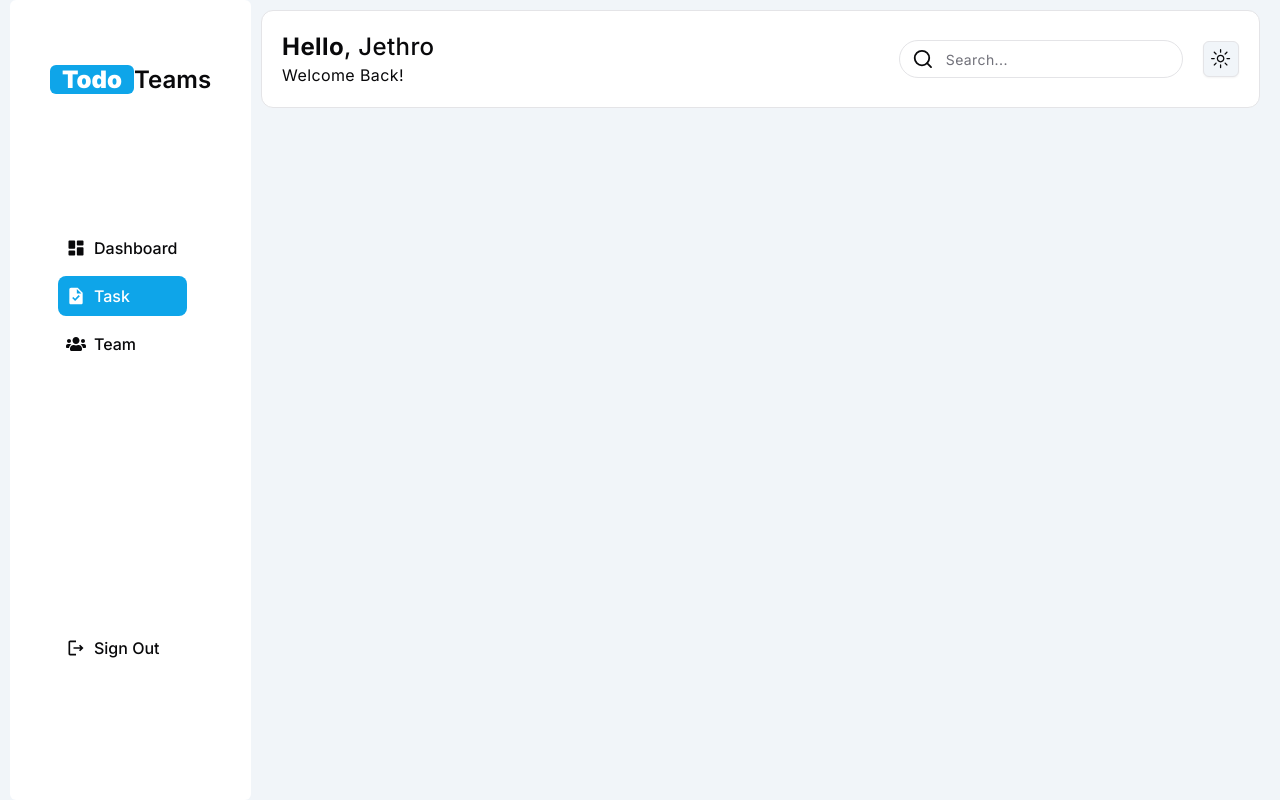
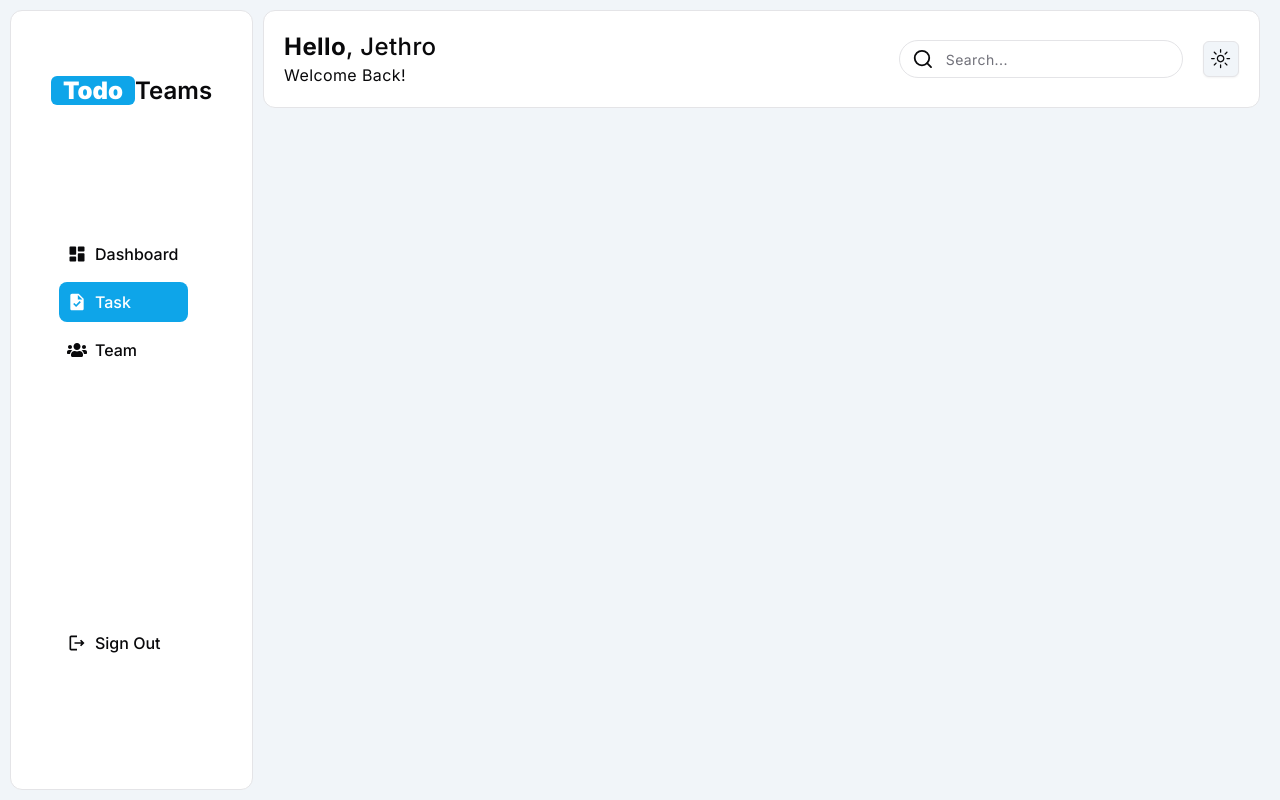
Before and after one commit to jethrocadang/next-todo-list, a Next.js app: page /tasks in a window 1280 px wide. Built offline with nearby package versions, Linux system fonts and the light colour scheme.

Commit message:
sideBar:[refactored]

```diff
--- a/src/components/layout/SideBar.tsx
+++ b/src/components/layout/SideBar.tsx
@@ -1,33 +1,35 @@
-"use client"
+"use client";
 
 import Link from "next/link";
 import { RiDashboardFill } from "react-icons/ri";
 import { MdTask, MdOutlineLogout } from "react-icons/md";
 import { FaUsers } from "react-icons/fa";
 import { usePathname } from "next/navigation";
-
+import { Card } from "../ui/card";
 
 const SideBar = () => {
   const pathname = usePathname();
 
-  const hiddenNav = ["/"]
+  const hiddenNav = ["/"];
 
-  if(hiddenNav.includes(pathname)) {
-    return null
+  if (hiddenNav.includes(pathname)) {
+    return null;
   }
 
   return (
-    <aside className="h-full rounded-md bg-white">
-      <div className="flex h-full flex-col pt-16">
+    <aside className="h-full rounded-md py-2.5">
+        <Card className="flex h-full flex-col pt-16 shadow-none">
           <div className="w-full px-10 text-2xl font-semibold">
-          <span className="rounded-md bg-sky-500 px-3 text-white font-black">Todo</span>
+            <span className="rounded-md bg-sky-500 px-3 font-black text-white">
+              Todo
+            </span>
             Teams
           </div>
           <div className="flex h-full flex-col justify-around px-16 pl-12">
             <div className="flex w-full flex-col space-y-2 self-center">
               <Link
                 href={"/dashboard"}
-              className={`flex items-center gap-2 rounded-lg p-2 font-medium  ${pathname === "/dashboard" ? "bg-sky-500 text-white" : "hover:text-sky-500"}`}
+                className={`flex items-center gap-2 rounded-lg p-2 font-medium ${pathname === "/dashboard" ? "bg-sky-500 text-white" : "hover:text-sky-500"}`}
               >
                 <RiDashboardFill size={20} />
                 Dashboard
@@ -41,7 +43,7 @@ const SideBar = () => {
               </Link>
               <Link
                 href={"/team"}
-              className={`flex items-center gap-2 rounded-lg p-2 font-medium   ${pathname === "/team" ? "bg-sky-500 text-white" : "hover:text-sky-500"}`}
+                className={`flex items-center gap-2 rounded-lg p-2 font-medium ${pathname === "/team" ? "bg-sky-500 text-white" : "hover:text-sky-500"}`}
               >
                 <FaUsers size={20} />
                 Team
@@ -56,7 +58,7 @@ const SideBar = () => {
               </Link>
             </div>
           </div>
-      </div>
+        </Card>
     </aside>
   );
 };
```
Lines whose indentation alone changed are shown as unchanged.
